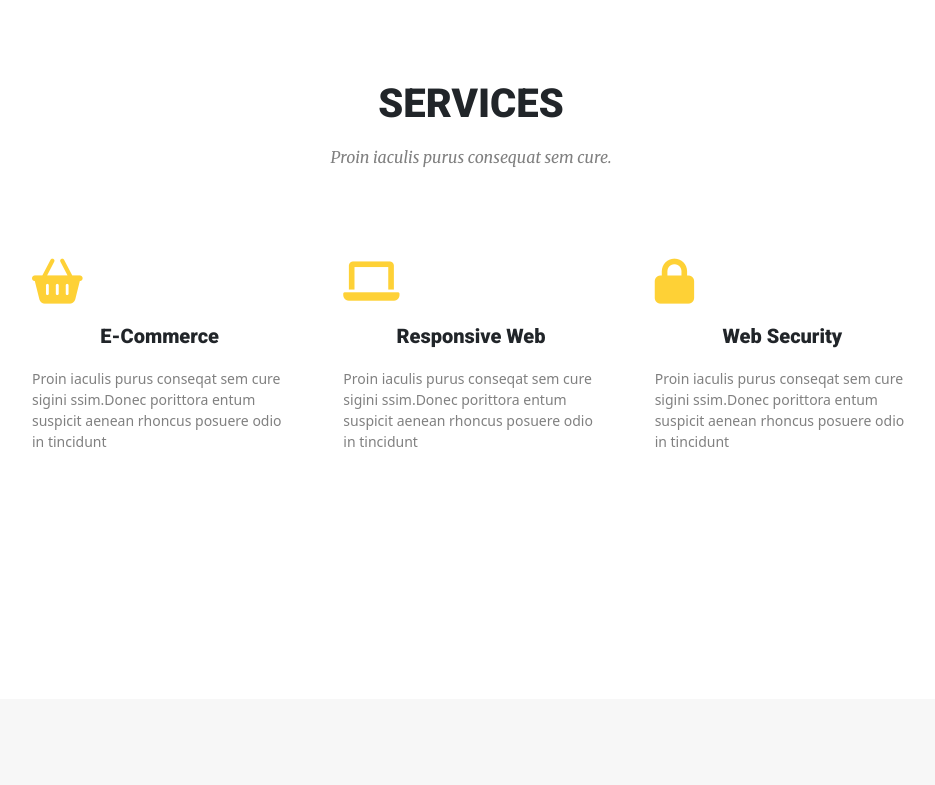
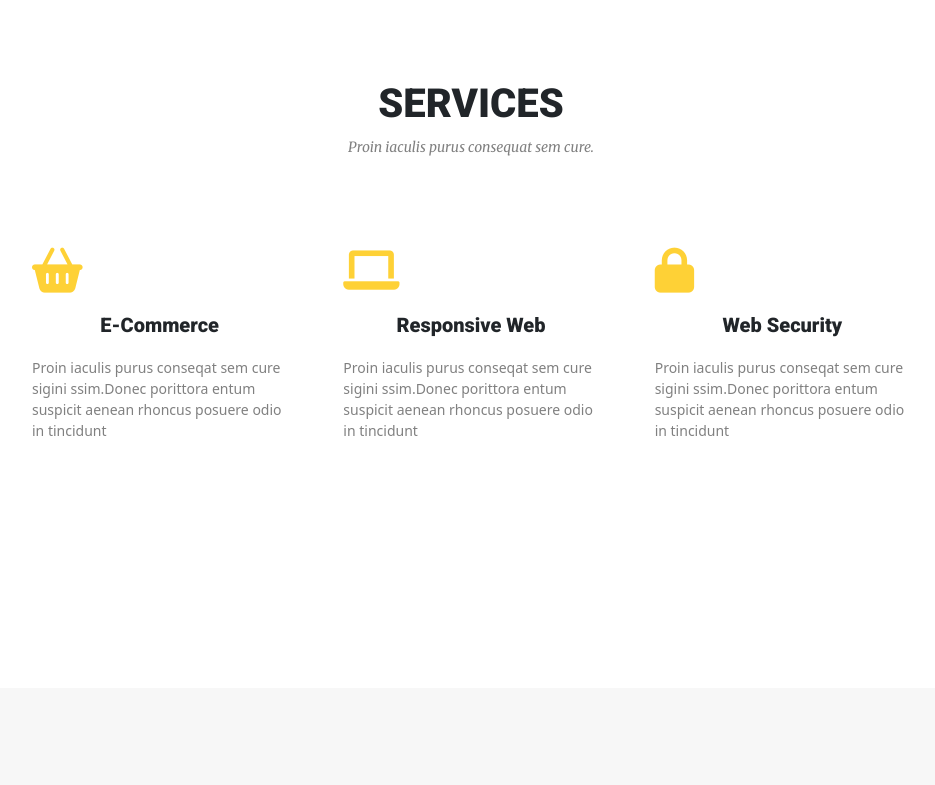
Before and after one commit to karolinamruk/project-nice, a website: page index.html in a window 1280 px wide. Shown: the part 820-1605 px from the top of the page, without its empty margins (169-1104 px from the left). Drawn offline with nearby package versions, Linux system fonts and the light colour scheme.

Commit message:
Change margin and font-size in h5

```diff
--- a/sass/style.scss
+++ b/sass/style.scss
@@ -117,10 +117,11 @@
 
 h5 {
   font-family: $font-one;
-  font-size: 16px;
+  font-size: 14px;
   color: $color-four;
   margin-bottom: 76px;
   text-align: center;
+  margin-top: -9px;
 }
 
 p {
```
Also changed, not shown: css/style.css, 1 other file.
